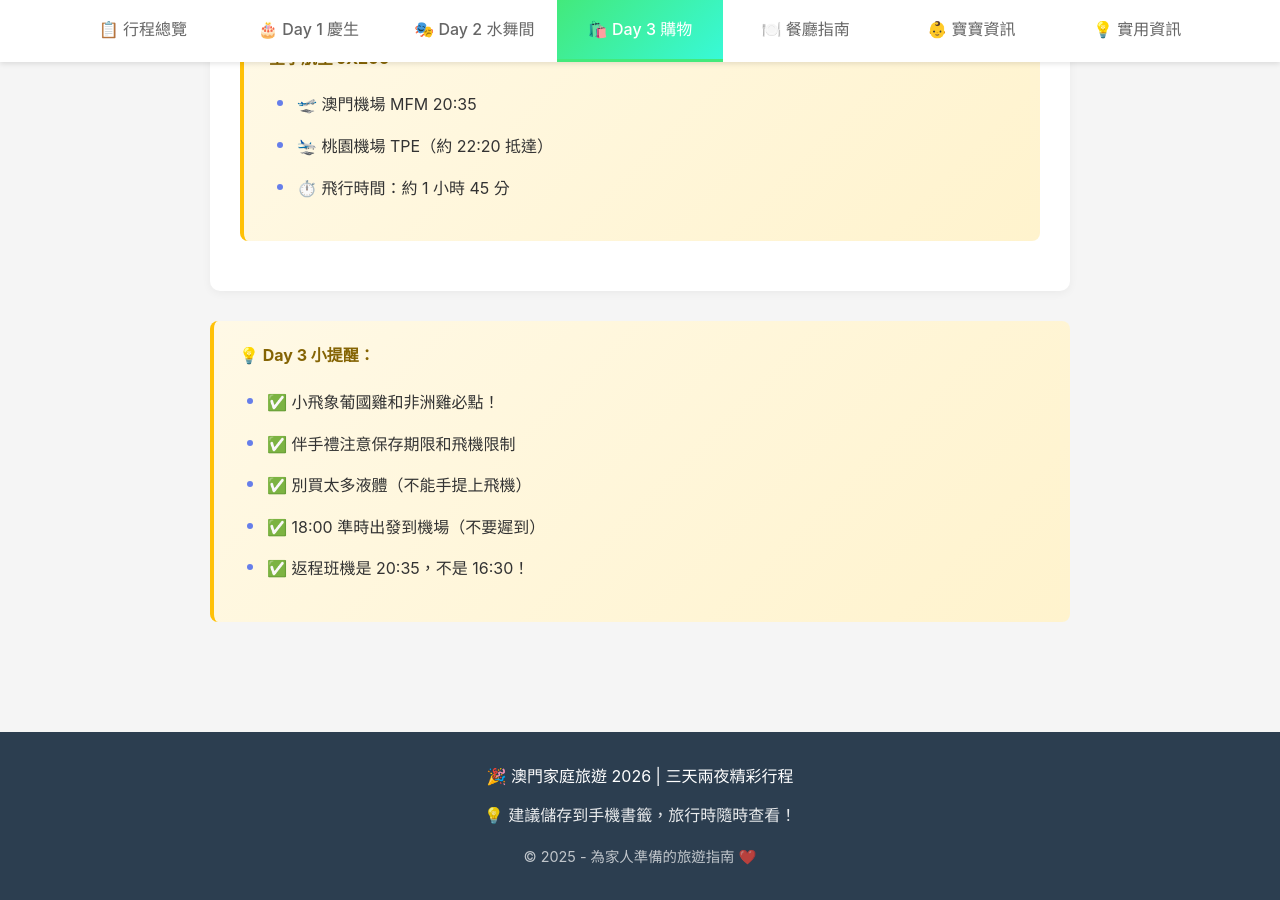
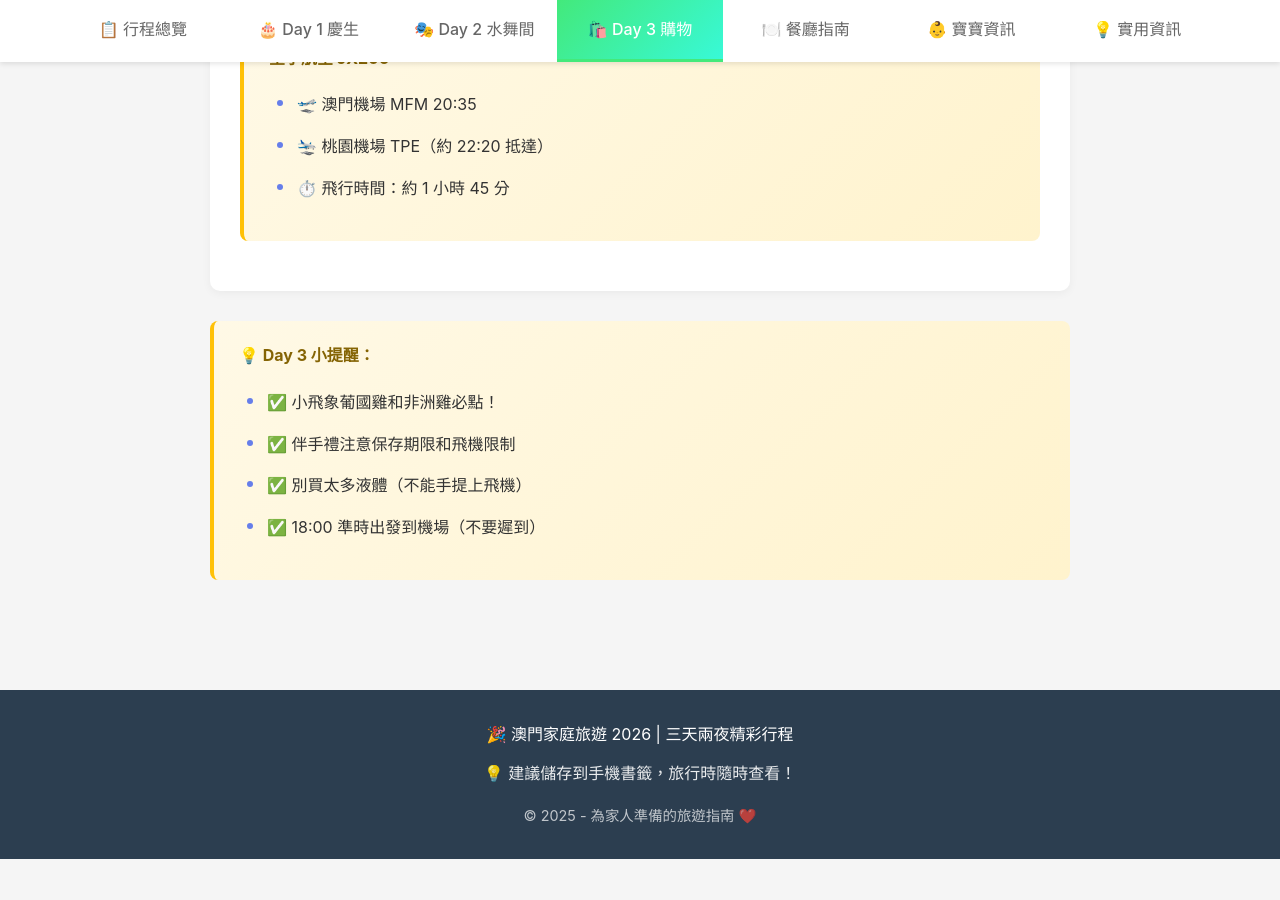
Before and after one commit to 10wang-creat/macau-trip-2026, a Jekyll site: the page built from day3.md, in a window 1280 px wide and 900 px high, scrolled down 4492 px. Built offline with Jekyll 4.4.1, drawn with Linux system fonts in a browser that asks for light colours; after the commit the page ends 5351 px from its top, so only the background shows below that.

Commit message:
Day3移除重複班機時間提醒

```diff
--- a/day3.md
+++ b/day3.md
@@ -157,6 +157,5 @@ permalink: /day3
 <li>✅ 伴手禮注意保存期限和飛機限制</li>
 <li>✅ 別買太多液體（不能手提上飛機）</li>
 <li>✅ 18:00 準時出發到機場（不要遲到）</li>
-<li>✅ 返程班機是 20:35，不是 16:30！</li>
 </ul>
 </div>
```
